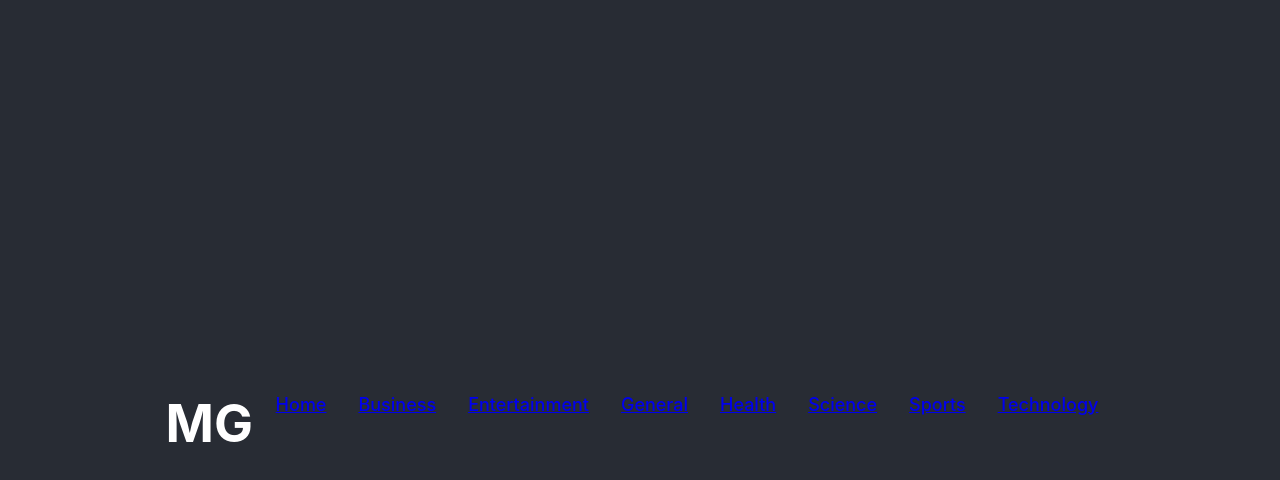
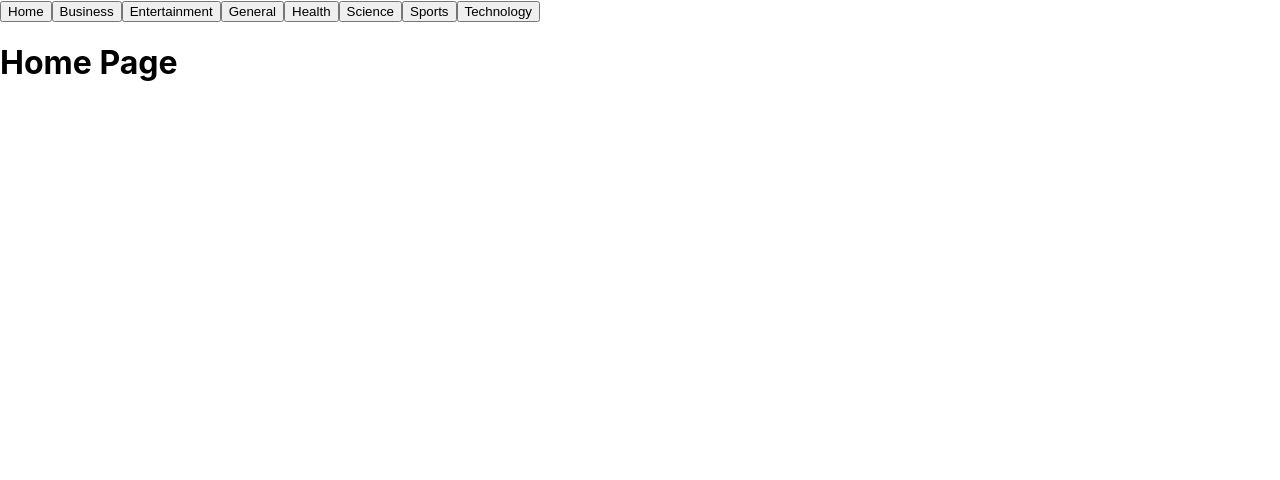
Before and after one commit to Matthew1320/news, a React (Create React App) app: page /#/ in a window 1280 px wide. Shown: the top 480 px of the page. Built offline with nearby package versions, Linux system fonts and the light colour scheme; no server answers.

Commit message:
created navbar with pages

```diff
--- a/src/App.js
+++ b/src/App.js
@@ -1,16 +1,48 @@
 import './App.css';
-import NewsList from './components/NewsList';
-import NavBar from './components/NavBar/NavBar';
+// import NewsList from './components/NewsList';
+// import NavBar from './components/NavBar/NavBar';
+
+// function App() {
+//   return (
+//     <div className="App">
+//       <div className='App-header'>
+//         <NavBar />
+//       </div>
+//       <NewsList category={'sports'}/>
+//     </div>
+//   );
+// }
+
+// export default App;
+
+import { HashRouter as Router, Route, Routes } from 'react-router-dom';
+import {HomePage} from './pages/HomePage'
+import {Business} from './pages/Business'
+import {Entertainment} from './pages/Entertainment'
+import {General} from './pages/General'
+import {Health} from './pages/Health'
+import {Science} from './pages/Science'
+import {Sports} from './pages/Sports'
+import {Technology} from './pages/Technology'
+import { Layout } from './components/Layout';
 
 function App() {
   return (
-    <div className="App">
-      <div className='App-header'>
-        <NavBar />
-      </div>
-      <NewsList category={'sports'}/>
-    </div>
-  );
+    <Router>
+      <Routes>
+        <Route element={<Layout />}>
+          <Route path='/' element={<HomePage />}/>
+          <Route path='/Business' element={<Business />}/>
+          <Route path='/Entertainment' element={<Entertainment />}/>
+          <Route path='/General' element={<General />}/>
+          <Route path='/Health' element={<Health />}/>
+          <Route path='/Science' element={<Science />}/>
+          <Route path='/Sports' element={<Sports />}/>
+          <Route path='/Technology' element={<Technology />}/>
+        </Route>
+      </Routes>
+    </Router>
+  )
 }
 
-export default App;
+export default App
--- /dev/null
+++ b/src/components/Layout.js
@@ -0,0 +1,13 @@
+import { NavBar } from "./NavBar/NavBar"
+import { Outlet } from "react-router"
+
+export function Layout() {
+    return (
+        <>
+        <NavBar />
+        <main>
+            <Outlet />
+        </main>
+        </>
+    )
+}
--- a/src/components/NavBar/NavBar.js
+++ b/src/components/NavBar/NavBar.js
@@ -1,46 +1,32 @@
-import React, {useState} from 'react';
-import './navbar.css';
-import { RiMenu3Line, RiCloseLine } from 'react-icons/ri';
+import { Link } from "react-router-dom"
 
-const Menu = () => (
-  <>
-    <p><a href='#home'>Home</a></p>
-    <p><a href='#business'>Business</a></p>
-    <p><a href='#entertainment'>Entertainment</a></p>
-    <p><a href='#general'>General</a></p>
-    <p><a href='#health'>Health</a></p>
-    <p><a href='#science'>Science</a></p>
-    <p><a href='#sports'>Sports</a></p>
-    <p><a href='#technology'>Technology</a></p>
-  </>
-)
-
-const Navbar = () => {
-  const [toggleMenu, setToggleMenu] = useState(false);
-
-  return (
-    <div className='my__navbar'>
-      <div className='my__navbar-logo'>
-        <h1>MG</h1>
-      </div>
-      <div className='my__navbar-links'>
-          <Menu />
-      </div>
-      <div className='my__navbar-menu'>
-        {toggleMenu
-          ? <RiCloseLine color='#fff' size={27} onClick={() => setToggleMenu(false)}/>
-          : <RiMenu3Line color='#fff' size={27} onClick={() => setToggleMenu(true)}/>
-        }
-        {toggleMenu && (
-          <div className='my__navbar-menu_container scale-up-center'>
-            <div className='my__navbar-menu_container-links'>
-              <Menu />
-            </div>
-          </div>
-        )}
-      </div>
-    </div>
-  )
+export function NavBar() {
+    return (
+        <>
+            <Link to='/'>
+                <button>Home</button>
+            </Link>
+            <Link to='/Business'>
+                <button>Business</button>
+            </Link>
+            <Link to='/Entertainment'>
+                <button>Entertainment</button>
+            </Link>
+            <Link to='/General'>
+                <button>General</button>
+            </Link>
+            <Link to='/Health'>
+                <button>Health</button>
+            </Link>
+            <Link to='/Science'>
+                <button>Science</button>
+            </Link>
+            <Link to='/Sports'>
+                <button>Sports</button>
+            </Link>
+            <Link to='/Technology'>
+                <button>Technology</button>
+            </Link>
+        </>
+    )
 }
-
-export default Navbar
--- /dev/null
+++ b/src/pages/Business.js
@@ -0,0 +1,9 @@
+import React from 'react'
+
+export function Business() {
+  return (
+    <>
+        <h1>Business</h1>
+    </>
+  )
+}
--- /dev/null
+++ b/src/pages/Entertainment.js
@@ -0,0 +1,9 @@
+import React from 'react'
+
+export function Entertainment() {
+  return (
+    <>
+        <h1>Entertainment</h1>
+    </>
+  )
+}
--- /dev/null
+++ b/src/pages/General.js
@@ -0,0 +1,9 @@
+import React from 'react'
+
+export function General() {
+  return (
+    <>
+        <h1>General</h1>
+    </>
+  )
+}
--- /dev/null
+++ b/src/pages/Health.js
@@ -0,0 +1,9 @@
+import React from 'react'
+
+export function Health() {
+  return (
+    <>
+        <h1>Health</h1>
+    </>
+  )
+}
--- /dev/null
+++ b/src/pages/HomePage.js
@@ -0,0 +1,9 @@
+import React from 'react'
+
+export function HomePage() {
+    return (
+      <>
+          <h1>Home Page</h1>
+      </>
+    )
+  }
--- /dev/null
+++ b/src/pages/Science.js
@@ -0,0 +1,9 @@
+import React from 'react'
+
+export function Science() {
+  return (
+    <>
+        <h1>Science</h1>
+    </>
+  )
+}
--- /dev/null
+++ b/src/pages/Sports.js
@@ -0,0 +1,9 @@
+import React from 'react'
+
+export function Sports() {
+  return (
+    <>
+        <h1>Sports</h1>
+    </>
+  )
+}
--- /dev/null
+++ b/src/pages/Technology.js
@@ -0,0 +1,9 @@
+import React from 'react'
+
+export function Technology() {
+  return (
+    <>
+      <h1>Technology</h1>
+    </>
+  )
+}
```
